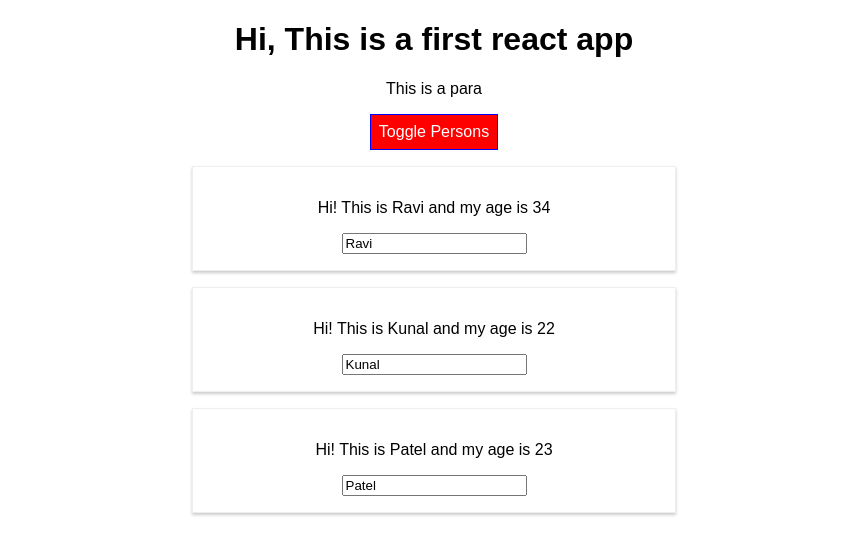
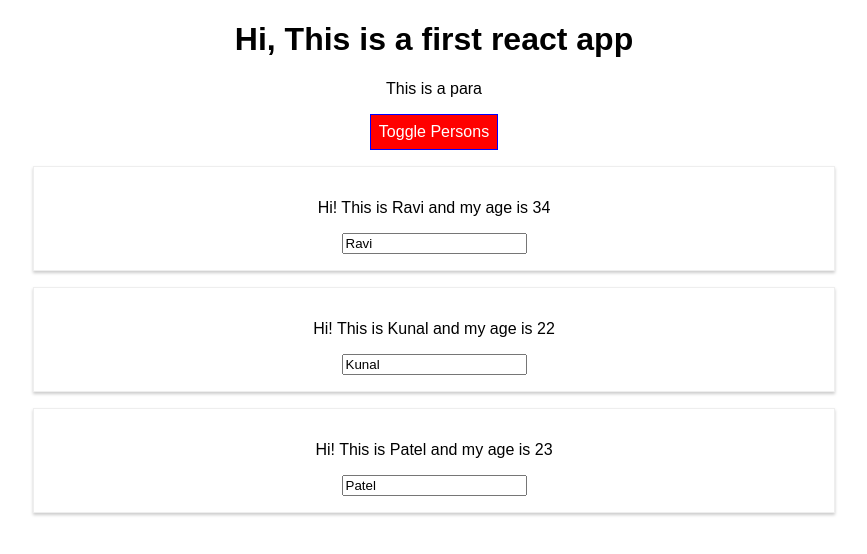
Before and after one commit to iravishah/learn-react, a React (Create React App) app: page / in a window 1280 px wide. Both pictures are taken after a click on the button "Toggle Persons". Shown: the top 554 px of the page, without its empty margins (206-1073 px from the left). Built offline with nearby package versions, Linux system fonts and the light colour scheme.

Commit message:
deleted radium module

```diff
--- a/src/App.js
+++ b/src/App.js
@@ -11,7 +11,6 @@
 */
 
 import React, { Component } from 'react';
-import Radium, { StyleRoot } from 'radium';
 import './App.css';
 import Person from './Person/Person';
 
@@ -92,11 +91,7 @@
       font: 'inherit',
       border: '1px solid blue',
       padding: '8px',
-      cursor: 'pointer',
-      ':hover': {
-        backgroundColor: 'lightgreen',
-        color: 'black'
-      }
+      cursor: 'pointer'
     };
 
     let persons = null;
@@ -119,10 +114,6 @@
       )
 
       style.backgroundColor = 'red';
-      style[':hover'] = {
-        backgroundColor: 'pink',
-        color: 'black'
-      }
     }
 
     let classes = [];
@@ -136,7 +127,6 @@
     classes = classes.join(' ');
 
     return (
-      <StyleRoot>
       <div className="App">
         <h1> Hi, This is a first react app </h1>
         <p className = { classes }> This is a para </p>
@@ -147,9 +137,8 @@
          persons
         }
       </div>
-      </StyleRoot>
     );
   }
 }
 
-export default Radium(App);
+export default App;
--- a/src/Person/Person.js
+++ b/src/Person/Person.js
@@ -1,18 +1,10 @@
 import React from 'react';
-import Radium from 'radium';
 
 import './Person.css'
 
 const person = (props) => {
-
-    const style = {
-        '@media (min-width: 500px)': {
-            width: '450px'
-        }
-    }
-
     return (
-        <div className = 'Person' style = { style }>
+        <div className = 'Person'>
             <p onClick = { props.click }>Hi! This is {props.name} and my age is {props.age}</p>
             <p>{props.children}</p>
             <input type = 'text' onChange={props.changed} value = {props.name} />
@@ -20,4 +12,4 @@
     )
 }
 
-export default Radium(person);
+export default person;
```
